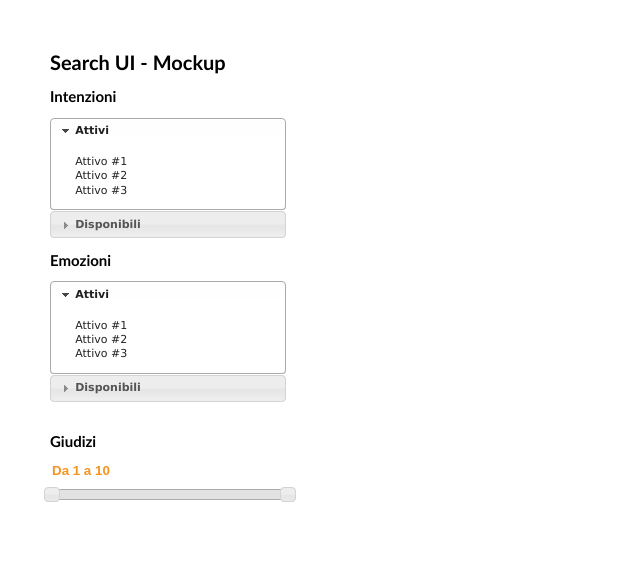
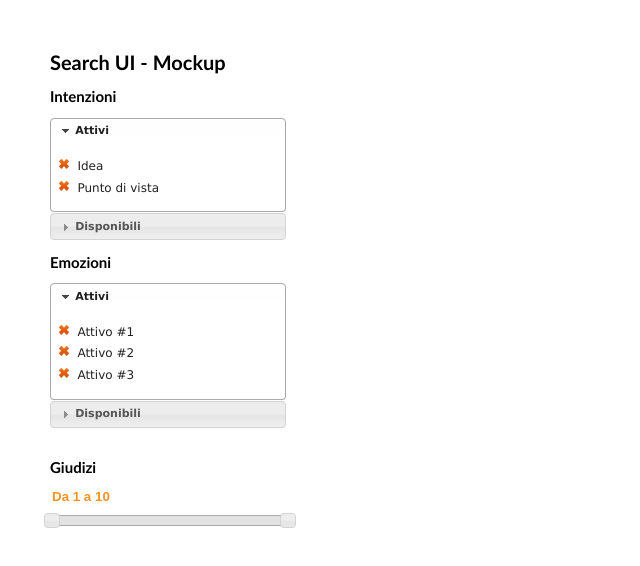
Before and after one commit to nicola88/unipd-stage, a plain HTML site: page materiale/search-ui-mockup/search-ui.html in a window 1280 px wide. Shown: the whole page, without its empty margins (0-640 px from the left). Drawn offline with Linux system fonts and the light colour scheme.

Commit message:
2012-08-16: prima bozza del piano di lavoro consegnata a Vardanega

```diff
--- a/materiale/search-ui-mockup/search-ui.html
+++ b/materiale/search-ui-mockup/search-ui.html
@@ -10,8 +10,8 @@
 			$(function(){
 
 				// Accordion
-				$("#accordion-intenzioni").accordion({ header: "h3" });
-				$("#accordion-emozioni").accordion({ header: "h3" });
+				$("#intenzioni").accordion({ header: "h3" });
+				$("#emozioni").accordion({ header: "h3" });
 
 				//Autocomplete
 				$("#autocomplete").autocomplete({
@@ -88,6 +88,12 @@
 			ul#icons li {margin: 2px; position: relative; padding: 4px 0; cursor: pointer; float: left;  list-style: none;}
 			ul#icons span.ui-icon {float: left; margin: 0 4px;}
 			div {width:20%;}
+			.accordion ul {
+				font-size:12px;
+			}
+			.accordion ul li {
+				line-height:1.8;
+			}
 		</style>
 	</head>
 	<body>
@@ -95,10 +101,27 @@
 
 		<!-- Accordion -->
 		<h2>Intenzioni</h2>
-		<div id="accordion-intenzioni">
+		<div class="accordion" id="intenzioni">
 			<div>
 				<h3><a href="#"><strong>Attivi</strong></a></h3>
-				<ul>
+				<ul style="list-style-image:url('img/remove.png');">
+					<li>Idea</li>
+					<li>Punto di vista</li>
+				</ul>
+			</div>
+			<div>
+				<h3><a href="#"><strong>Disponibili</strong></a></h3>
+				<ul style="list-style-image:url('img/add.png');">
+					<li>Dichiarazione</li>
+				</ul>
+			</div>
+		</div>
+
+		<h2>Emozioni</h2>
+		<div class="accordion" id="emozioni">
+			<div>
+				<h3><a href="#"><strong>Attivi</strong></a></h3>
+				<ul style="list-style-image:url('img/remove.png');">
 					<li>Attivo #1</li>
 					<li>Attivo #2</li>
 					<li>Attivo #3</li>
@@ -106,27 +129,7 @@
 			</div>
 			<div>
 				<h3><a href="#"><strong>Disponibili</strong></a></h3>
-				<ul>
-					<li>Disponibile #1</li>
-					<li>Disponibile #2</li>
-					<li>Disponibile #3</li>
-				</ul>
-			</div>
-		</div>
-
-		<h2>Emozioni</h2>
-		<div id="accordion-emozioni">
-			<div>
-				<h3><a href="#"><strong>Attivi</strong></a></h3>
-				<ul>
-					<li>Attivo #1</li>
-					<li>Attivo #2</li>
-					<li>Attivo #3</li>
-				</ul>
-			</div>
-			<div>
-				<h3><a href="#"><strong>Disponibili</strong></a></h3>
-				<ul>
+				<ul style="list-style-image:url('img/add.png');">
 					<li>Disponibile #1</li>
 					<li>Disponibile #2</li>
 					<li>Disponibile #3</li>
```
Also changed, not shown: materiale/search-ui-mockup/img/add-originale.png (added), materiale/search-ui-mockup/img/add.png (added), materiale/search-ui-mockup/img/remove-originale.png (added), materiale/search-ui-mockup/img/remove.png (added), 2 other files.
